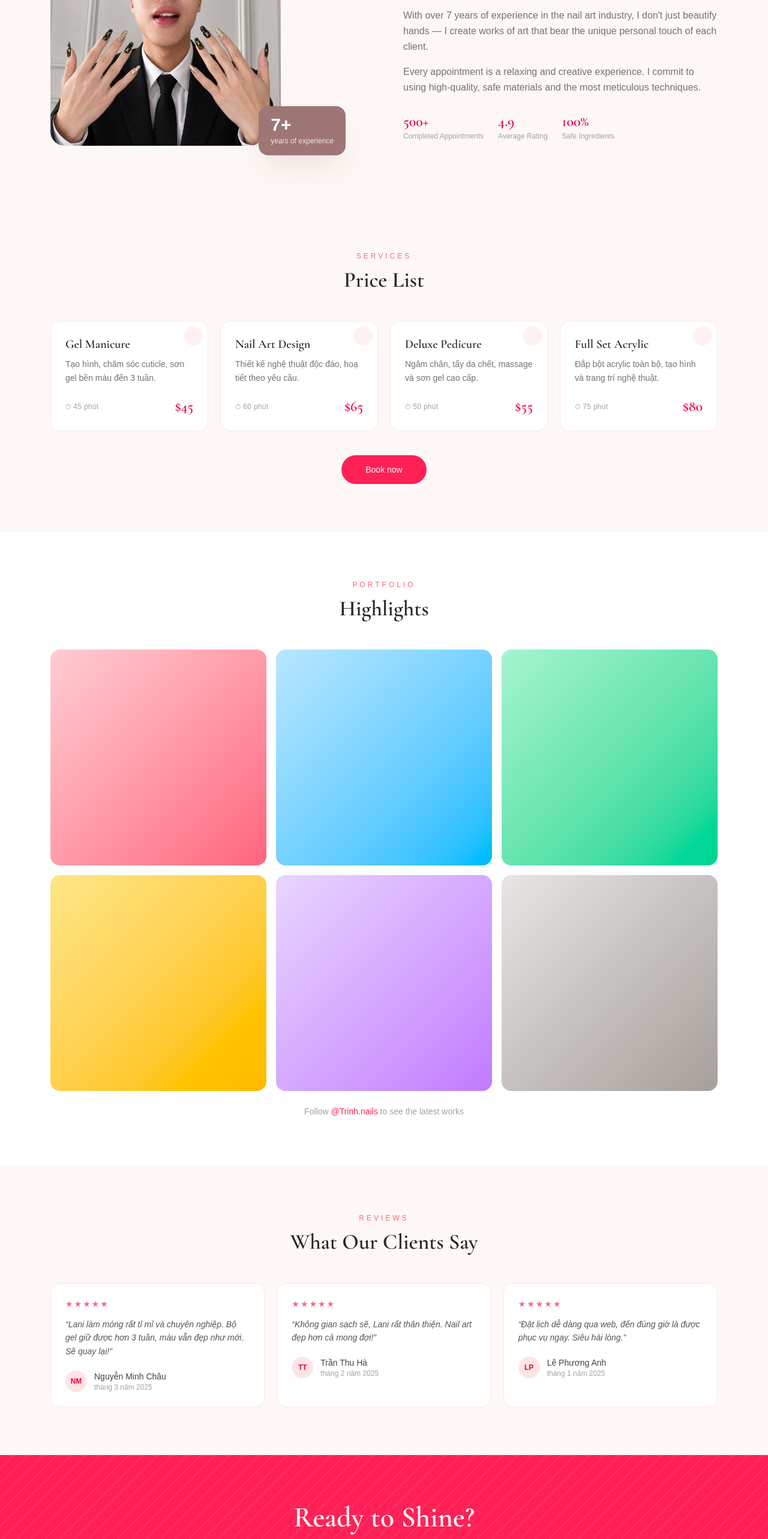
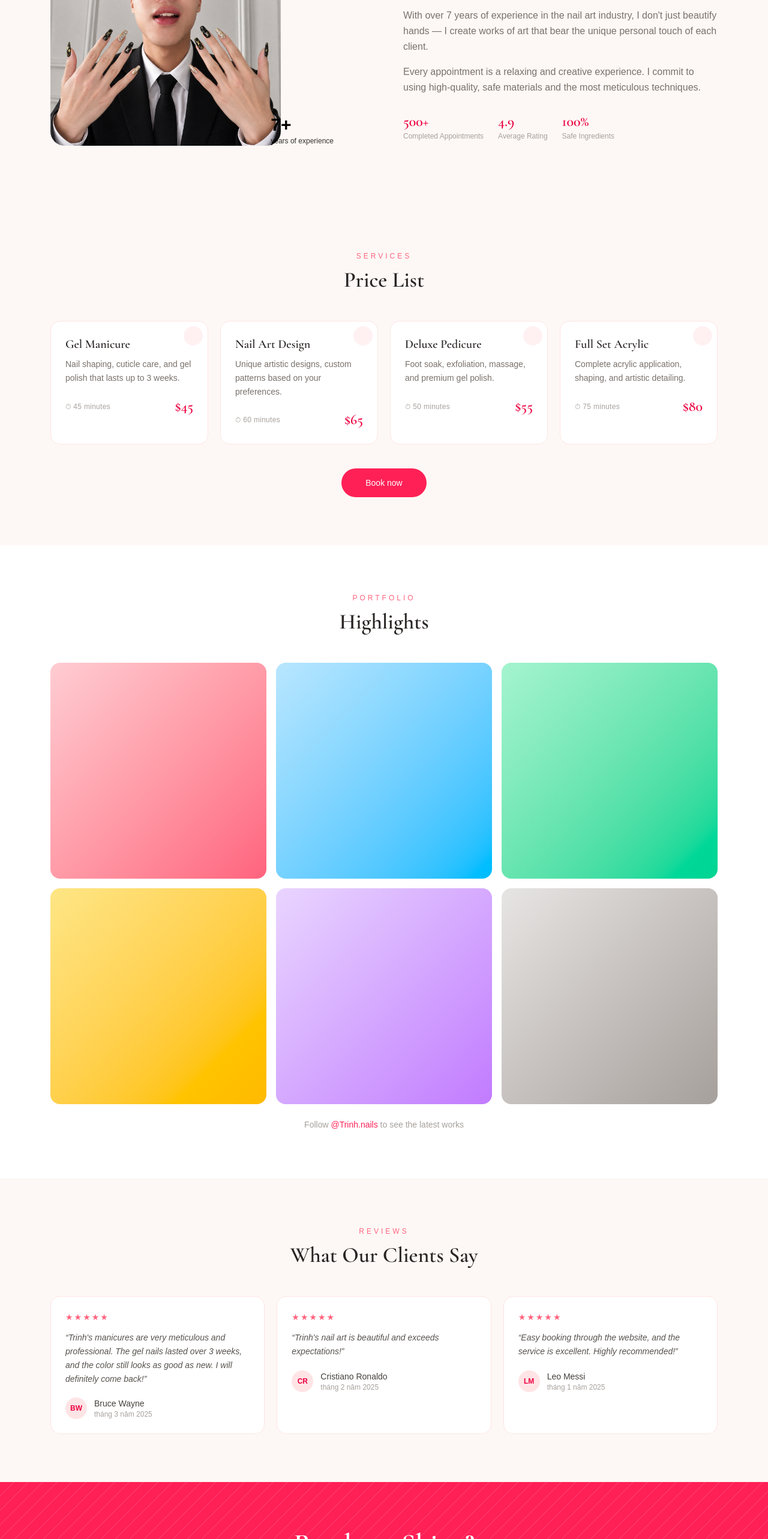
Before and after one commit to dhsJAP/nb-project-version2, a Next.js app: page / in a window 1280 px wide. Shown: the part 1022-3588 px from the top of the page at 60% size. Built offline with nearby package versions, Linux system fonts and the light colour scheme; no server answers; the database is empty.

Commit message:
fix: update text styles and translations in BookingClient, About, and ServiceCard components for improved clarity and consistency

```diff
--- a/components/About.tsx
+++ b/components/About.tsx
@@ -13,7 +13,7 @@ export function About() {
               fill
               className="object-cover" />
             </div>
-            <div className="absolute -bottom-4 -right-4 md:right-8 bg-[#9E7676] text-white rounded-2xl px-5 py-4 shadow-2xl shadow-[#9E7676]/20">
+            <div className="absolute -bottom-4 -right-4 md:right-8 bg-transparent text-black rounded-2xl px-5 py-4">
               <p className="text-3xl font-bold leading-none">7+</p>
               <p className="text-xs mt-1 opacity-80">years of experience</p>
             </div>
--- a/components/ServiceCard.tsx
+++ b/components/ServiceCard.tsx
@@ -17,7 +17,7 @@ export function ServiceCard({ service }: { service: Service }) {
       </p>
       <div className="flex items-center justify-between">
         <span className="text-xs text-stone-400 tracking-wide">
-          ⏱ {service.duration_minutes} phút
+          ⏱ {service.duration_minutes} minutes
         </span>
         <span
           className="text-2xl text-rose-600"
--- a/constants/mockData.ts
+++ b/constants/mockData.ts
@@ -1,14 +1,14 @@
 import { Review, Service } from "@/type";
 
 export const FALLBACK_SERVICES: Service[] = [
-  { id: '1', name: 'Gel Manicure',    description: 'Tạo hình, chăm sóc cuticle, sơn gel bền màu đến 3 tuần.', duration_minutes: 45, price: 45 },
-  { id: '2', name: 'Nail Art Design', description: 'Thiết kế nghệ thuật độc đáo, hoạ tiết theo yêu cầu.',      duration_minutes: 60, price: 65 },
-  { id: '3', name: 'Deluxe Pedicure', description: 'Ngâm chân, tẩy da chết, massage và sơn gel cao cấp.',      duration_minutes: 50, price: 55 },
-  { id: '4', name: 'Full Set Acrylic',description: 'Đắp bột acrylic toàn bộ, tạo hình và trang trí nghệ thuật.', duration_minutes: 75, price: 80 },
+  { id: '1', name: 'Gel Manicure',    description: 'Nail shaping, cuticle care, and gel polish that lasts up to 3 weeks.', duration_minutes: 45, price: 45 },
+  { id: '2', name: 'Nail Art Design', description: 'Unique artistic designs, custom patterns based on your preferences.',      duration_minutes: 60, price: 65 },
+  { id: '3', name: 'Deluxe Pedicure', description: 'Foot soak, exfoliation, massage, and premium gel polish.',      duration_minutes: 50, price: 55 },
+  { id: '4', name: 'Full Set Acrylic',description: 'Complete acrylic application, shaping, and artistic detailing.', duration_minutes: 75, price: 80 },
 ]
 
 export const FALLBACK_REVIEWS: Review[] = [
-  { id: '1', author: 'Nguyễn Minh Châu', rating: 5, body: 'Lani làm móng rất tỉ mỉ và chuyên nghiệp. Bộ gel giữ được hơn 3 tuần, màu vẫn đẹp như mới. Sẽ quay lại!', created_at: '2025-03-01' },
-  { id: '2', author: 'Trần Thu Hà',      rating: 5, body: 'Không gian sạch sẽ, Lani rất thân thiện. Nail art đẹp hơn cả mong đợi!',                                    created_at: '2025-02-15' },
-  { id: '3', author: 'Lê Phương Anh',   rating: 5, body: 'Đặt lịch dễ dàng qua web, đến đúng giờ là được phục vụ ngay. Siêu hài lòng.',                               created_at: '2025-01-20' },
+  { id: '1', author: 'Bruce Wayne', rating: 5, body: 'Trinh\'s manicures are very meticulous and professional. The gel nails lasted over 3 weeks, and the color still looks as good as new. I will definitely come back!', created_at: '2025-03-01' },
+  { id: '2', author: 'Cristiano Ronaldo',      rating: 5, body: 'Trinh\'s nail art is beautiful and exceeds expectations!',created_at: '2025-02-15' },
+  { id: '3', author: 'Leo Messi',   rating: 5, body: 'Easy booking through the website, and the service is excellent. Highly recommended!', created_at: '2025-01-20' },
 ]
```
